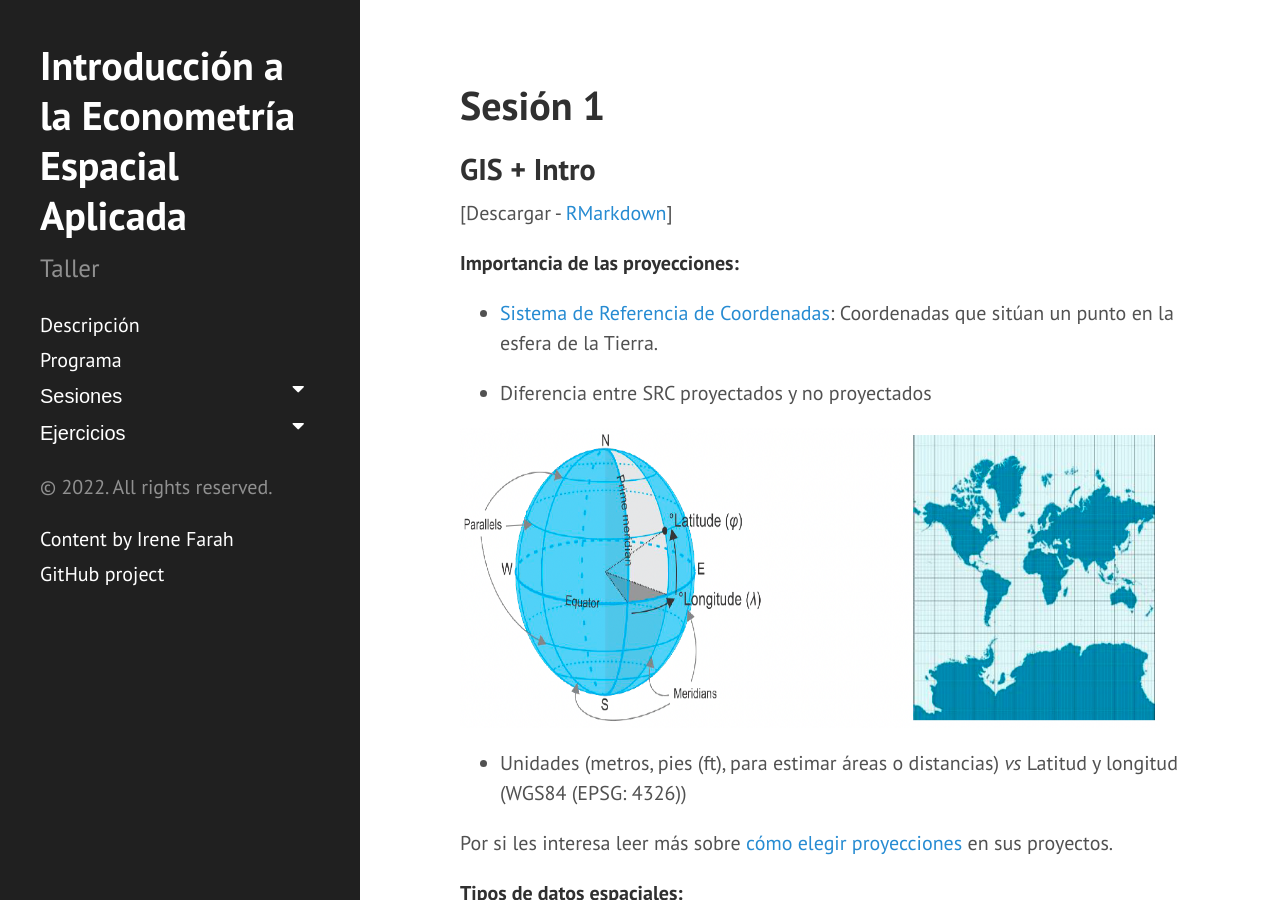
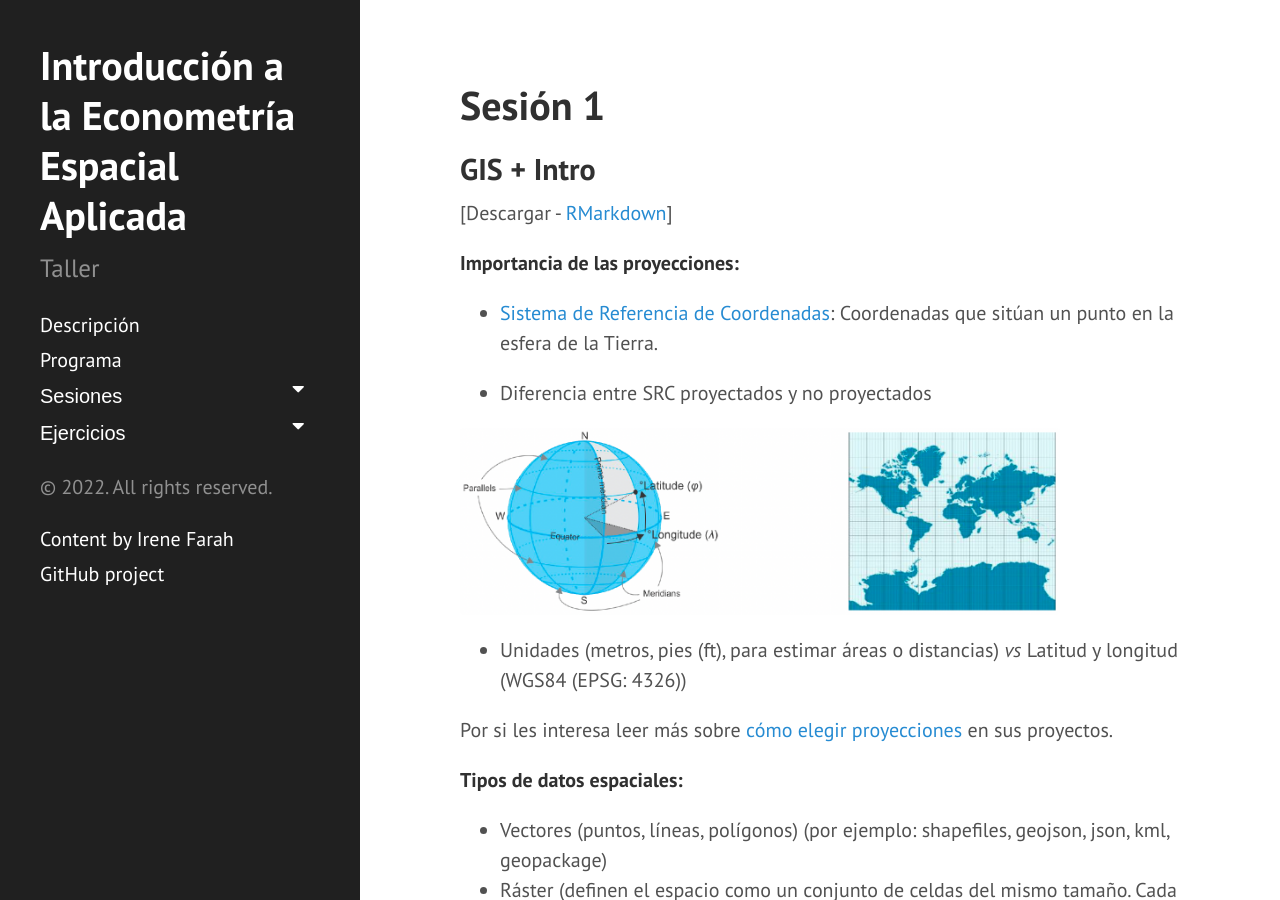
Before and after one commit to ifarah/sp_reg, a Jekyll site: the page built from sesion1.md, in a window 1280 px wide and 900 px high. Built offline with Jekyll 4.4.1, drawn with Linux system fonts in a browser that asks for light colours.

Commit message:
Update sesion1.md

```diff
--- a/sesion1.md
+++ b/sesion1.md
@@ -16,7 +16,7 @@ title: Sesión 1
 -   Diferencia entre SRC proyectados y no proyectados
 
 <p>
-    <img src="../assets/img/proyecciones.png" width="700" height="300" />
+    <img src="../assets/img/proyecciones.png" width="600" />
 </p>
 
 -   Unidades (metros, pies (ft), para estimar áreas o distancias) *vs*
@@ -35,7 +35,7 @@ en sus proyectos.
     DEM)
 
 <p>
-    <img src="../assets/img/vector_raster.png" width="500" />
+    <img src="../assets/img/vector_raster.png" width="400" />
 </p>
 
 
```
